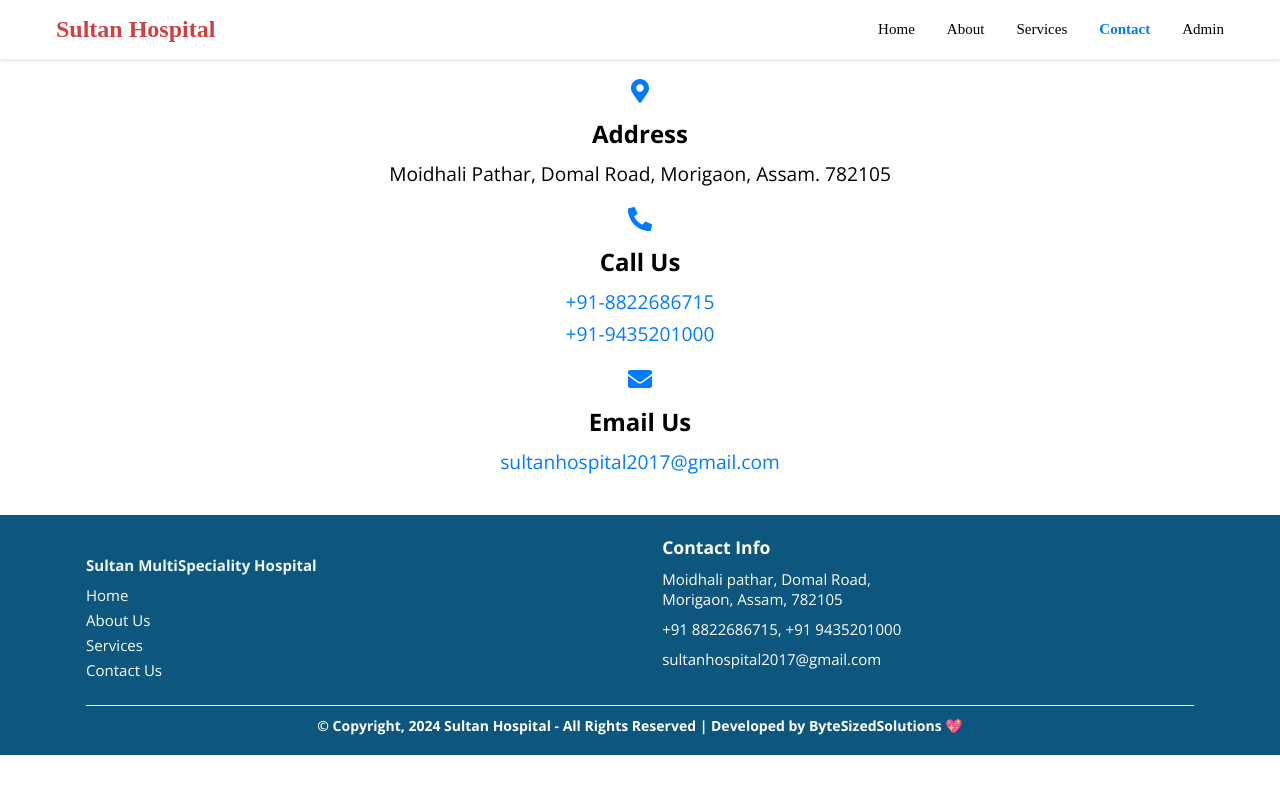
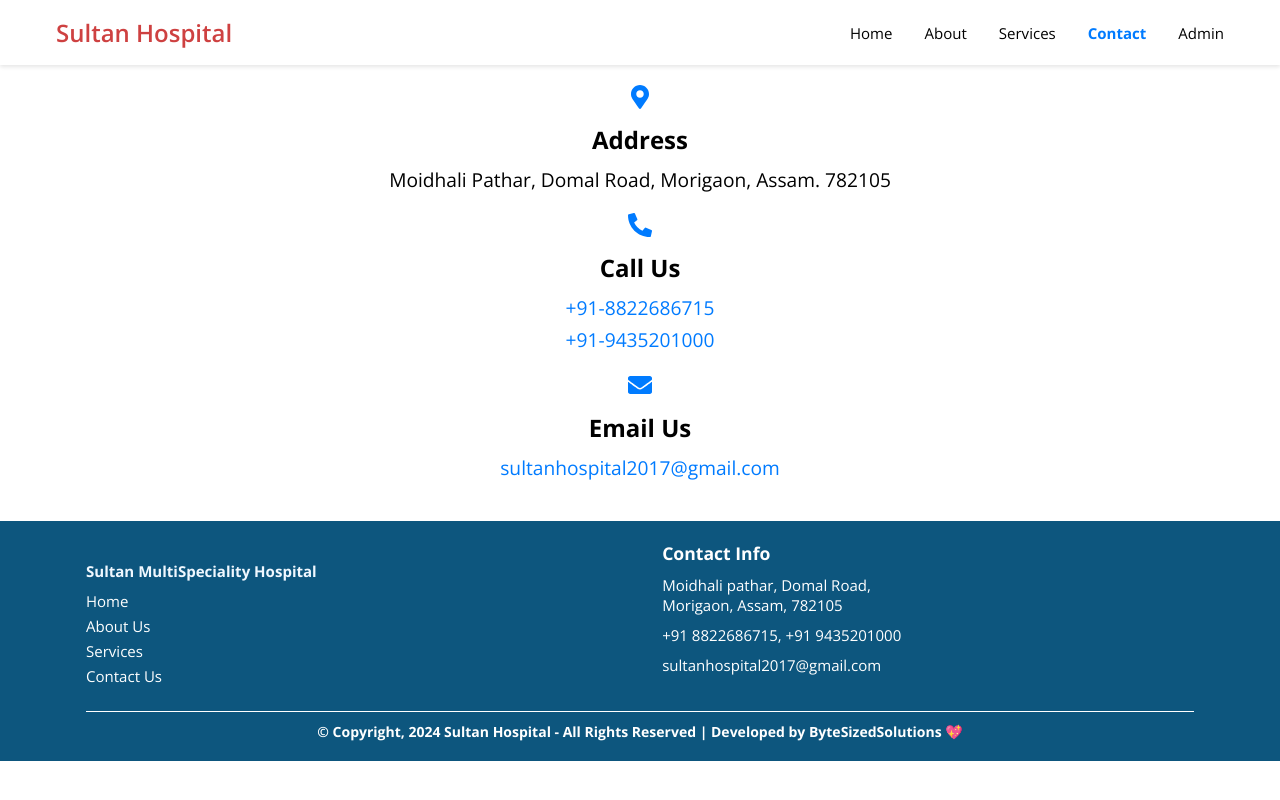
Before and after one commit to Khiyanat-Deori/sultan-frontend, a React (Create React App) app: page /contact in a window 1280 px wide. Built offline with nearby package versions, Linux system fonts and the light colour scheme.

Commit message:
feat: font+description

```diff
--- a/public/index.html
+++ b/public/index.html
@@ -7,10 +7,9 @@
     <meta name="theme-color" content="#000000" />
     <meta
       name="description"
-      content="Web site created using create-react-app"
+      content="Sultan Multispeciality Hospital & Research Centre in Morigaon, Assam. Providing top-notch healthcare services with state-of-the-art facilities and a dedicated team of professionals."
     />
     <link rel="apple-touch-icon" href="%PUBLIC_URL%/logo192.png" />
-    <!-- Google Font Montserrat -->
     <link rel="preconnect" href="https://fonts.googleapis.com" />
     <link rel="preconnect" href="https://fonts.gstatic.com" crossorigin />
     <link
@@ -19,11 +18,6 @@
     />
 
     <link rel="manifest" href="%PUBLIC_URL%/manifest.json" />
-    <!-- Remix Icon is a set of open-source neutral-style system symbols for designers and developers. Using CDN -->
-    <link
-      href="https://cdn.jsdelivr.net/npm/remixicon@4.2.0/fonts/remixicon.css"
-      rel="stylesheet"
-    />
     <script src="https://kit.fontawesome.com/c1df782baf.js"></script>
     <title>Sultan Multispeciality Hospital & Research Centre</title>
   </head>
--- a/src/Components/Navbar/Navbar-Style.js
+++ b/src/Components/Navbar/Navbar-Style.js
@@ -30,7 +30,7 @@
   text-decoration: none;
   color: #000;
   font-size: 1.5rem;
-  font-family: "Inknut Antiqua", serif;
+  font-family: 'Open Sans', sans-serif;
   font-weight: 600;
   color: #ce4141;
   i {
@@ -66,7 +66,7 @@
   margin-left: 2rem;
   text-decoration: none;
   color: #000;
-  font-family: "Inknut Antiqua", serif;
+  font-family: 'Open Sans', sans-serif;
   font-weight: 500;
 
   &.active {
--- a/src/Components/Styles/GLobal.js
+++ b/src/Components/Styles/GLobal.js
@@ -10,7 +10,7 @@
 
 const GlobalStyles = createGlobalStyle`
   @import url('https://fonts.googleapis.com/css2?family=Open+Sans:wght@400;600;700&display=swap');
-  @import url('https://fonts.googleapis.com/css2?family=Inknut+Antiqua:wght@300;400;500;600;700;800;900&family=Montserrat:ital,wght@0,100..900;1,100..900&display=swap');
+
   * {
       box-sizing: border-box;
   }
```
